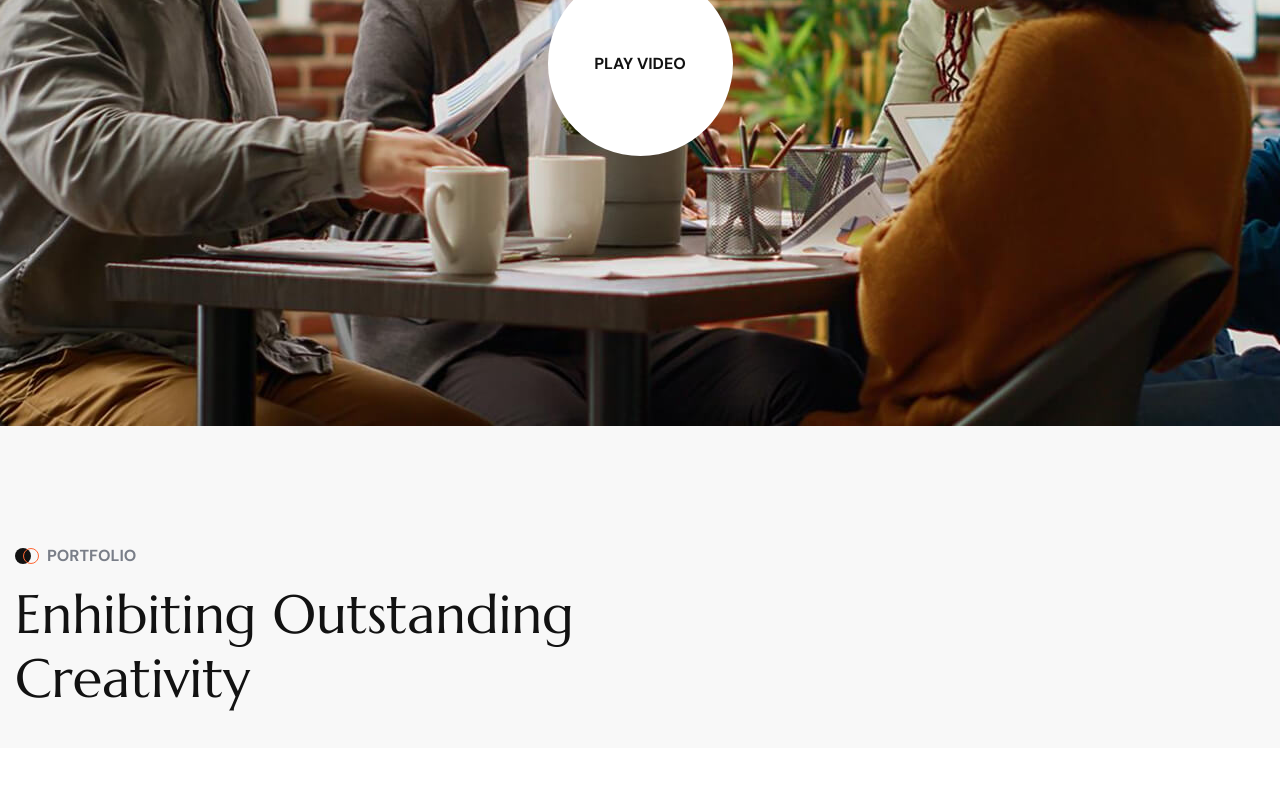
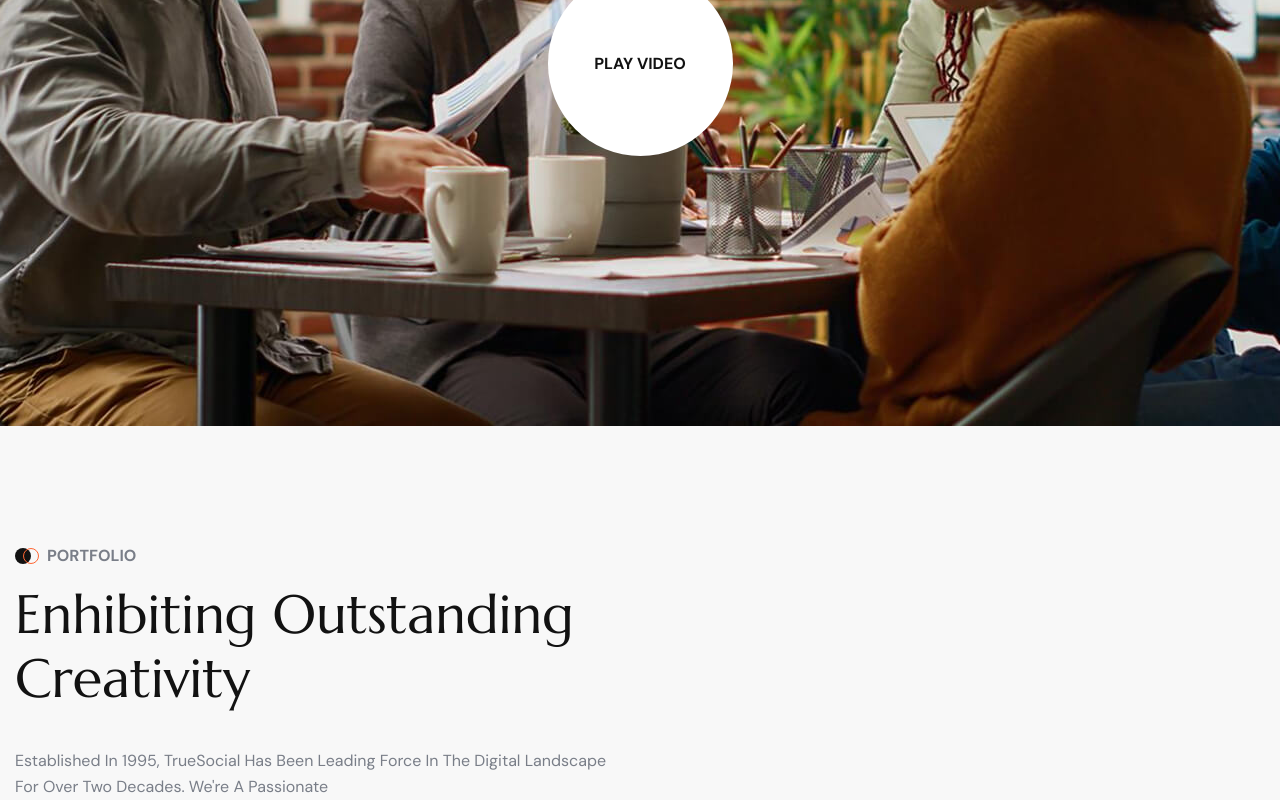
Before and after one commit to Jisap/Vite--TrueSocial, a React (Vite) app: page / in a window 1280 px wide. Shown: the part 4119-4919 px from the top of the page. Before the commit the page ends 4867 px from the top, so only its background shows below. Built offline with nearby package versions, Linux system fonts and the light colour scheme.

Commit message:
feat: add Portfolio section component to display showcase items

```diff
--- a/src/components/sections/Portfolio.jsx
+++ b/src/components/sections/Portfolio.jsx
@@ -24,6 +24,11 @@ const Portfolio = () => {
                 className="!mb-[38px]"
               />
             </div>
+
+            <p className="capitalize">
+              Established in 1995, TrueSocial has been leading force in the digital landscape for over two decades. We&apos;re a passionate
+
+            </p>
           </div>
         </div>
       </div>
```
